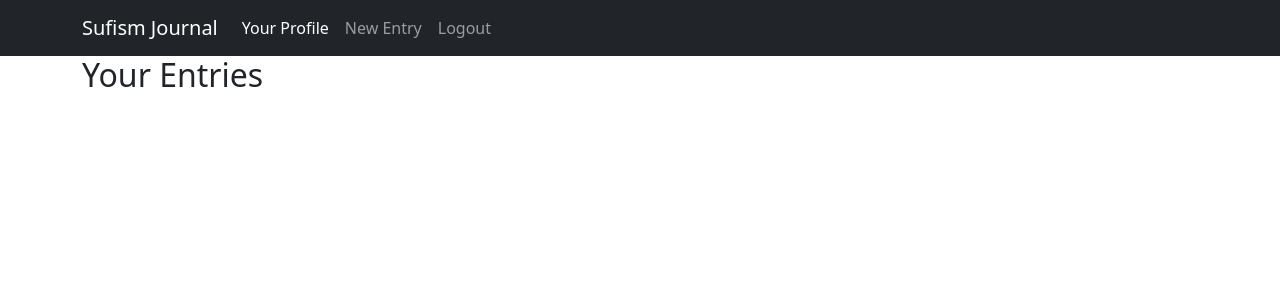
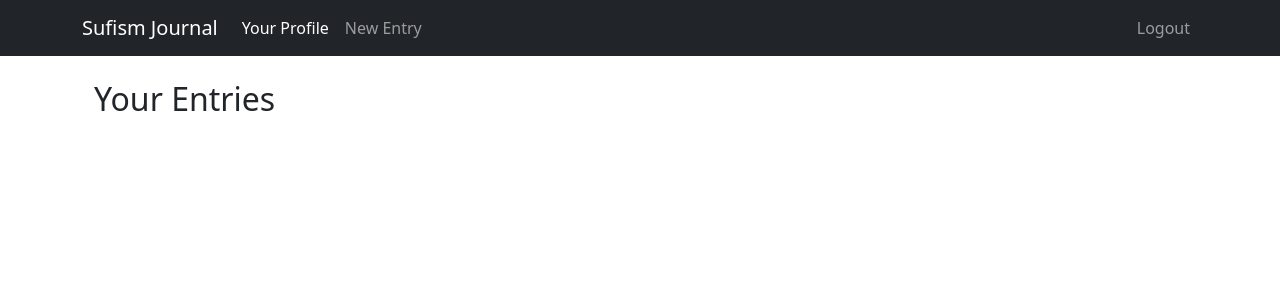
Before and after one commit to victorcreed/self_reflection, a Django app: template journal/templates/journal/profile.html in a window 1280 px wide. Shown: the top 300 px of the page. Run offline with Django 3.2, Linux system fonts and the light colour scheme; the template is opened without the code that fills it, so the values that code supplies are empty.

Commit message:
Refactor: Improve navbar and profile page design using Bootstrap

```diff
--- a/journal/templates/base.html
+++ b/journal/templates/base.html
@@ -14,14 +14,15 @@
                 <span class="navbar-toggler-icon"></span>
             </button>
             <div class="collapse navbar-collapse" id="navbarNav">
-                <ul class="navbar-nav">
+                <ul class="navbar-nav me-auto">
                     <li class="nav-item">
                         <a class="nav-link active" aria-current="page" href="{% url 'profile' %}">Your Profile</a>
                     </li>
                     <li class="nav-item">
                         <a class="nav-link" href="{% url 'new_entry' %}">New Entry</a>
                     </li>
-                    <!-- Add other navigation links here -->
+                </ul>
+                <ul class="navbar-nav ms-auto">
                     <li class="nav-item">
                         <a class="nav-link" href="{% url 'logout' %}">Logout</a>
                     </li>
--- a/journal/templates/journal/profile.html
+++ b/journal/templates/journal/profile.html
@@ -1,14 +1,24 @@
 {% extends 'base.html' %}
 {% block content %}
-    <div class="entries-container">
-        <h2>Your Entries</h2>
-        {% for entry in entries %}
-            <div class="entry-card">
-                <h3>{{ entry.date|date:"F j, Y" }}</h3>
-                <p>{{ entry.text|truncatechars:100 }}</p>  <!-- Adjust truncatechars -->
-                <a href="{% url 'edit_entry' entry.id %}" class="button">Edit</a>
-                <a href="{% url 'delete_entry' entry.id %}" class="button">Delete</a>
+    <div class="container">
+        <div class="row">
+            <div class="col-md-12">
+                <h2 class="mt-4">Your Entries</h2>
+                <div class="row">
+                    {% for entry in entries %}
+                        <div class="col-md-6 mb-4">
+                            <div class="card">
+                                <div class="card-body">
+                                    <h5 class="card-title">{{ entry.date|date:"F j, Y" }}</h5>
+                                    <p class="card-text">{{ entry.text|truncatechars:100 }}</p>
+                                    <a href="{% url 'edit_entry' entry.id %}" class="btn btn-primary">Edit</a>
+                                    <a href="{% url 'delete_entry' entry.id %}" class="btn btn-danger">Delete</a>
+                                </div>
+                            </div>
+                        </div>
+                    {% endfor %}
+                </div>
             </div>
-        {% endfor %}
+        </div>
     </div>
 {% endblock %}
```
